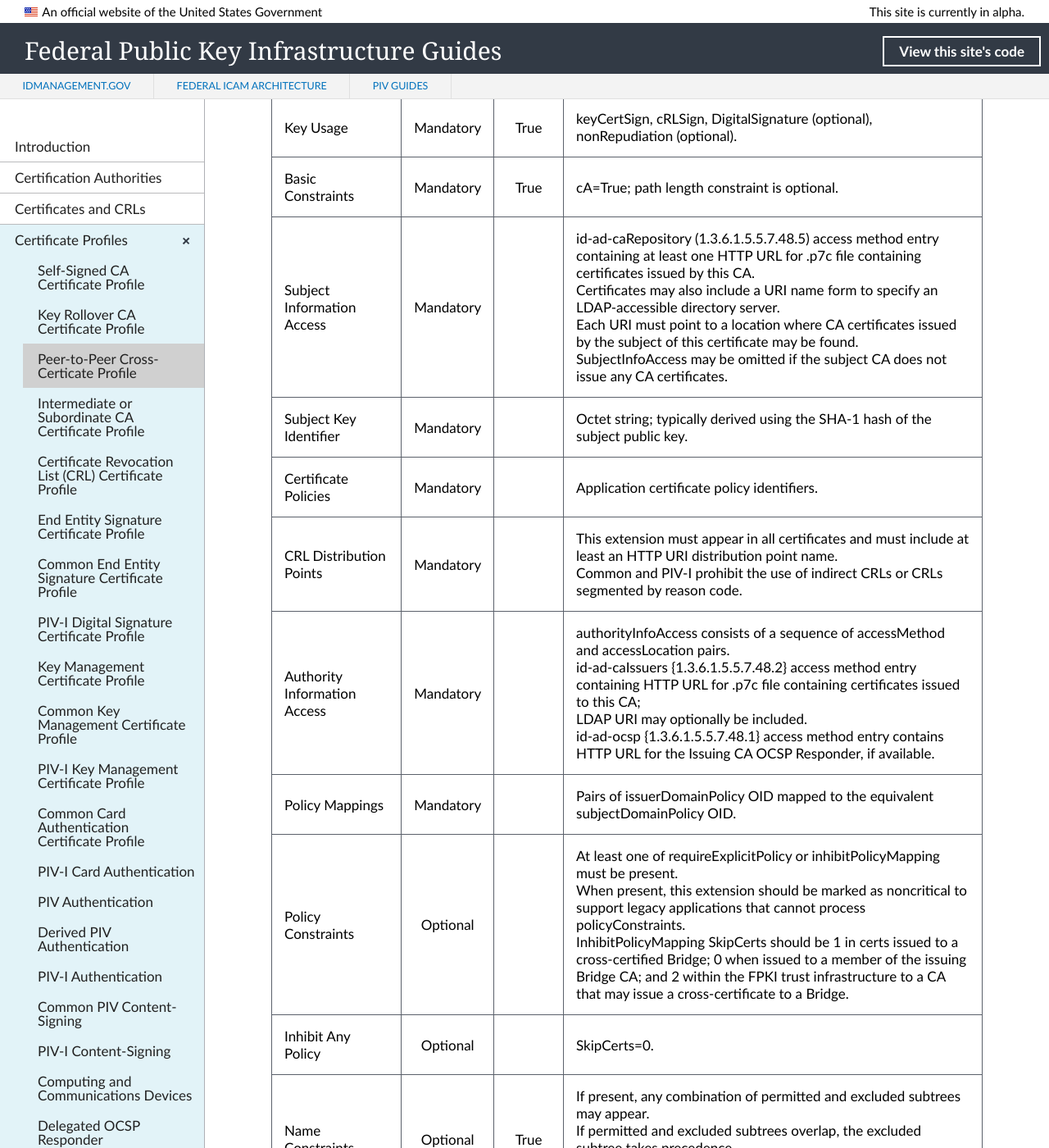
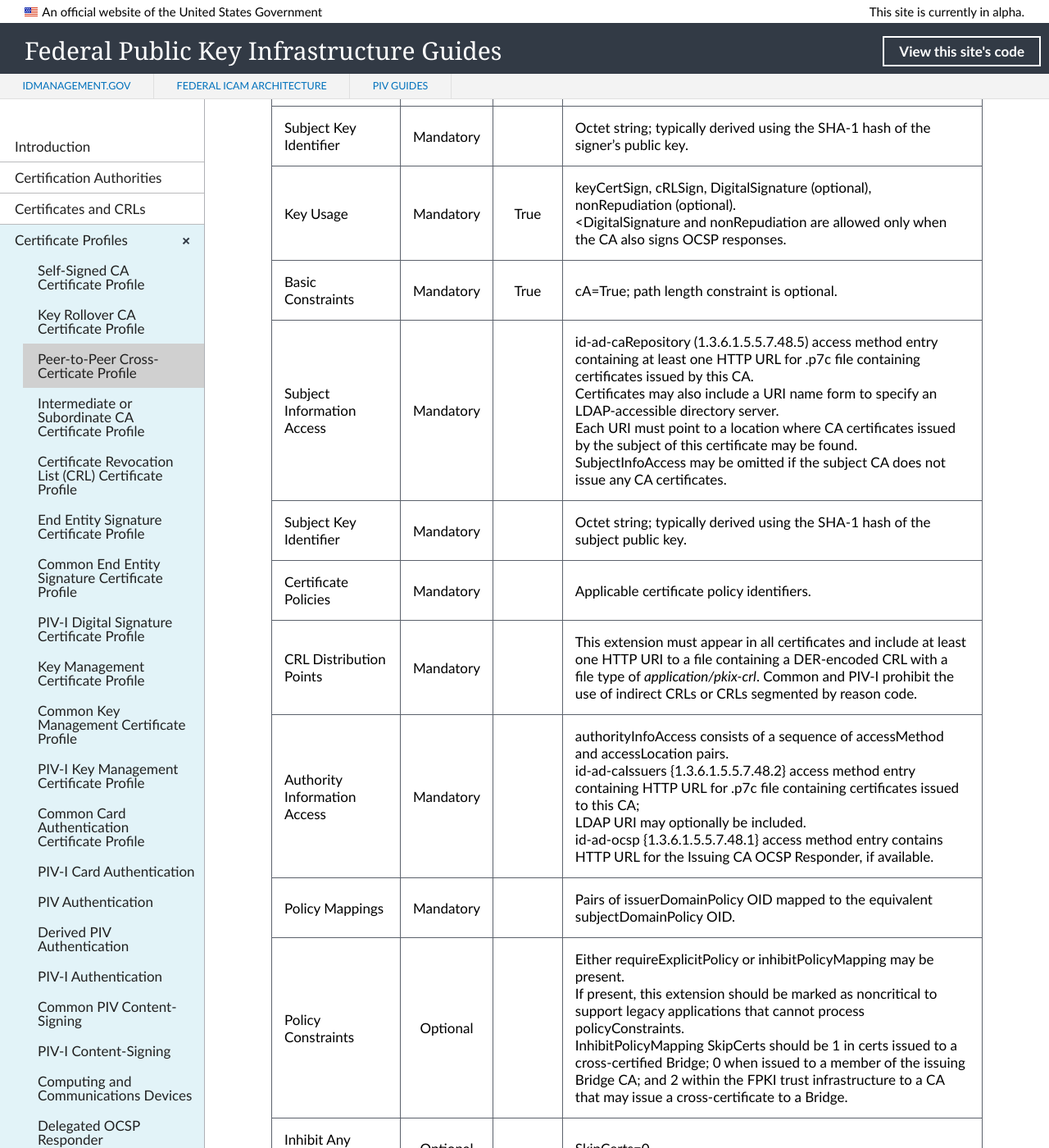
Before and after one commit to GSA/fpki-guides, a Jekyll site: the page built from _profiles/03_p2p_cross_cert.md, in a window 1280 px wide and 1400 px high, scrolled down 1361 px. Shown: the whole window at 82% size. Built offline with Jekyll 4.4.1, drawn with Linux system fonts in a browser that asks for light colours; nearby versions of some CDN libraries; library files that are not in the unit come from our copies; some of the changed text lies outside the part shown.

Commit message:
Update 03_p2p_cross_cert.md
Additional content and revisions (per WB)

```diff
--- a/_profiles/03_p2p_cross_cert.md
+++ b/_profiles/03_p2p_cross_cert.md
@@ -11,24 +11,24 @@
 | Version   |       |       | V3 (2)                                 |
 | Serial Number   |       |       | Must be a unique positive number. |
 | Issuer Signature Algorithm   |       |       |  One of the following: <br>sha256 WithRSAEncryption {1 2 840 113549 1 1 11} <br>ecdsa-with-SHA256 {1.2.840.10045.4.3.2} <br>ecdsa-with-SHA384 {1.2.840.10045.4.3.3} <br>ecdsa-with-SHA512 {1.2.840.10045.4.3.4}. |
-| Issuer Distinguished Name   |       |       |  Unique X.500 Issuing CA DN. <BR>For CAs operating under the Common Policy CP (i.e., _X.509 Certificate Policy for the U.S. Federal PKI Common Policy Framework_), must use one of the name forms specified in the Common Policy CP, Section 3.1.1. |
+| Issuer Distinguished Name   |       |       |  Unique X.500 Issuing CA DN. <BR>For CAs operating under the Common Policy CP (i.e., _X.509 Certificate Policy for the U.S. Federal PKI Common Policy Framework_), must use one of the name forms specified in the Common Policy CP, Section 3.1.1.<br>PrintableString encoding should be used wherever possible for Issuer and Subject Distinguished Names.  |
 | Validity Period   |       |       |  No longer than 3 years from date of issue.<BR>Expressed in UTCTime for dates until end of 2049 and GeneralizedTime for dates thereafter.  |
-| Subject   |       |       |   Unique X.500 Issuing CA DN.<BR>For CAs operating under the Common Policy CP, must use one of the name forms specified in the Common Policy CP, Section 3.1.1.<BR>Subject name should be encoded exactly as it is encoded in the issuer field of certificates issued by the subject.   |
+| Subject   |       |       |   Unique X.500 Issuing CA DN.<BR>For CAs operating under the Common Policy CP, must use one of the name forms specified in the Common Policy CP, Section 3.1.1.<BR>Subject name should be encoded exactly as it is encoded in the Issuer field of certificates issued by the subject.<br>PrintableString encoding should be used wherever possible for Issuer and Subject Distinguished Names.    |
 | Subject Public Key Information   |       |       |   For RSA, must be at least 2048 bit modulus, rsaEncryption {1 2 840 113549 1 1 1}.<BR>For ECC, implicitly specify parameters through an OID associated with a NIST-approved curve referenced in NIST SP 800-78-4.<sup>[1](#1)</sup>   |
 | Signature   |       |       |   sha256 WithRSAEncryption {1 2 840 113549 1 1 11}<BR>or ECDSA with appropriate Hash.   |
 |               |                 |              |                                       |
 | **Extension** |  **Required**   | **Critical** | **Value**                             |
 | Authority Key Identifier  | Mandatory |  |  Octet string; typically derived using the SHA-1 hash of the signer’s public key. |
 | Subject Key Identifier  | Mandatory |  |  Octet string; typically derived using the SHA-1 hash of the signer’s public key. |
-| Key Usage  | Mandatory | True |  keyCertSign, cRLSign, DigitalSignature (optional), nonRepudiation (optional). |
+| Key Usage  | Mandatory | True |  keyCertSign, cRLSign, DigitalSignature (optional), nonRepudiation (optional).<br><DigitalSignature and nonRepudiation are allowed only when the CA also signs OCSP responses.|
 | Basic Constraints   | Mandatory | True |  cA=True; path length constraint is optional. |
 | Subject Information Access   | Mandatory |  |  id-ad-caRepository (1.3.6.1.5.5.7.48.5) access method entry containing at least one HTTP URL for .p7c file containing certificates issued by this CA.<BR>Certificates may also include a URI name form to specify an LDAP-accessible directory server.<BR>Each URI must point to a location where CA certificates issued by the subject of this certificate may be found. <BR>SubjectInfoAccess may be omitted if the subject CA does not issue any CA certificates. |
 | Subject Key Identifier   | Mandatory |  | Octet string; typically derived using the SHA-1 hash of the subject public key.   |
-| Certificate Policies   | Mandatory  |  | Application certificate policy identifiers. |
-| CRL Distribution Points   | Mandatory  |  | This extension must appear in all certificates and must include at least an HTTP URI distribution point name.<BR>Common and PIV-I prohibit the use of indirect CRLs or CRLs segmented by reason code. |
+| Certificate Policies   | Mandatory  |  | Applicable certificate policy identifiers. |
+| CRL Distribution Points   | Mandatory  |  | This extension must appear in all certificates and include at least one HTTP URI to a file containing a DER-encoded CRL with a file type of _application/pkix-crl_. Common and PIV-I prohibit the use of indirect CRLs or CRLs segmented by reason code. |
 | Authority Information Access   | Mandatory  |  | authorityInfoAccess consists of a sequence of accessMethod and accessLocation pairs.<BR>id-ad-caIssuers {1.3.6.1.5.5.7.48.2} access method entry containing HTTP URL for .p7c file containing certificates issued to this CA;<BR>LDAP URI may optionally be included.<BR>id-ad-ocsp {1.3.6.1.5.5.7.48.1} access method entry contains HTTP URL for the Issuing CA OCSP Responder, if available. |
 | Policy Mappings  | Mandatory  |  | Pairs of issuerDomainPolicy OID mapped to the equivalent subjectDomainPolicy OID. |
-| Policy Constraints   | Optional  |  | At least one of requireExplicitPolicy or inhibitPolicyMapping must be present.<BR>When present, this extension should be marked as noncritical to support legacy applications that cannot process policyConstraints.<BR>InhibitPolicyMapping SkipCerts should be 1 in certs issued to a cross-certified Bridge; 0 when issued to a member of the issuing Bridge CA; and 2 within the FPKI trust infrastructure to a CA that may issue a cross-certificate to a Bridge. |
+| Policy Constraints   | Optional  |  | Either requireExplicitPolicy or inhibitPolicyMapping may be present.<BR>If present, this extension should be marked as noncritical to support legacy applications that cannot process policyConstraints.<BR>InhibitPolicyMapping SkipCerts should be 1 in certs issued to a cross-certified Bridge; 0 when issued to a member of the issuing Bridge CA; and 2 within the FPKI trust infrastructure to a CA that may issue a cross-certificate to a Bridge. |
 | Inhibit Any Policy   | Optional  |  | SkipCerts=0. |
 | Name Constraints   | Optional  | True | If present, any combination of permitted and excluded subtrees may appear.<BR>If permitted and excluded subtrees overlap, the excluded subtree takes precedence.<BR>It is recommended that name constraints only be imposed on the directoryName name form. |
 | Issuer Alternative Name   | Optional  |  | Any name types may be present; most common is rfc822Name for email of PKI administrator. |
```
